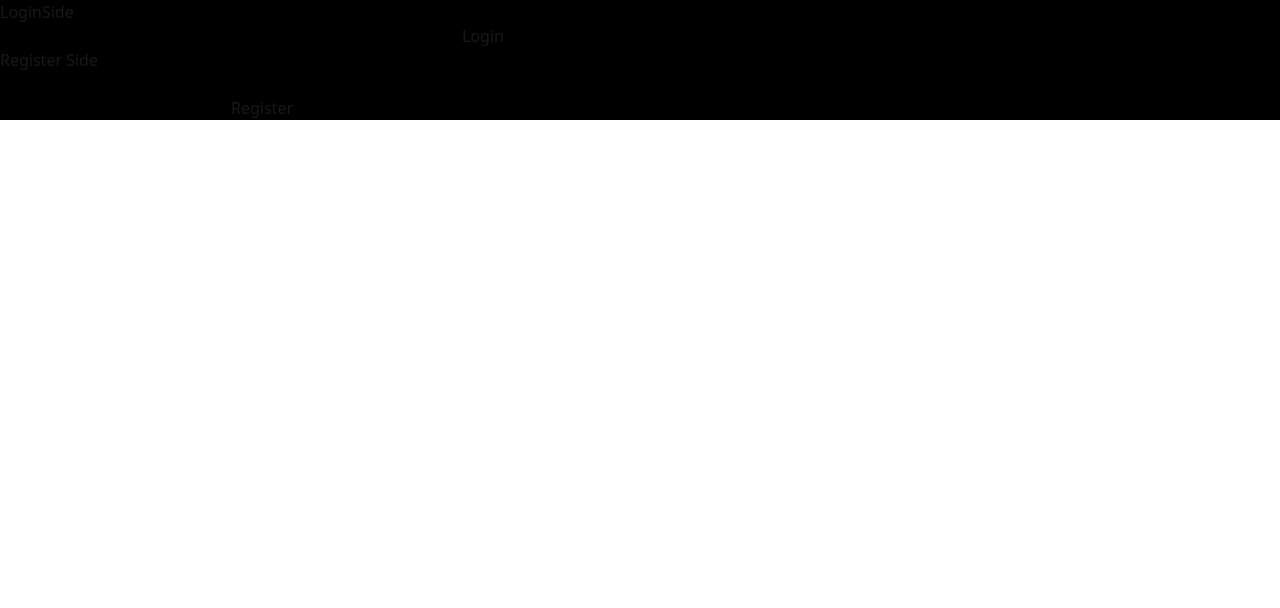
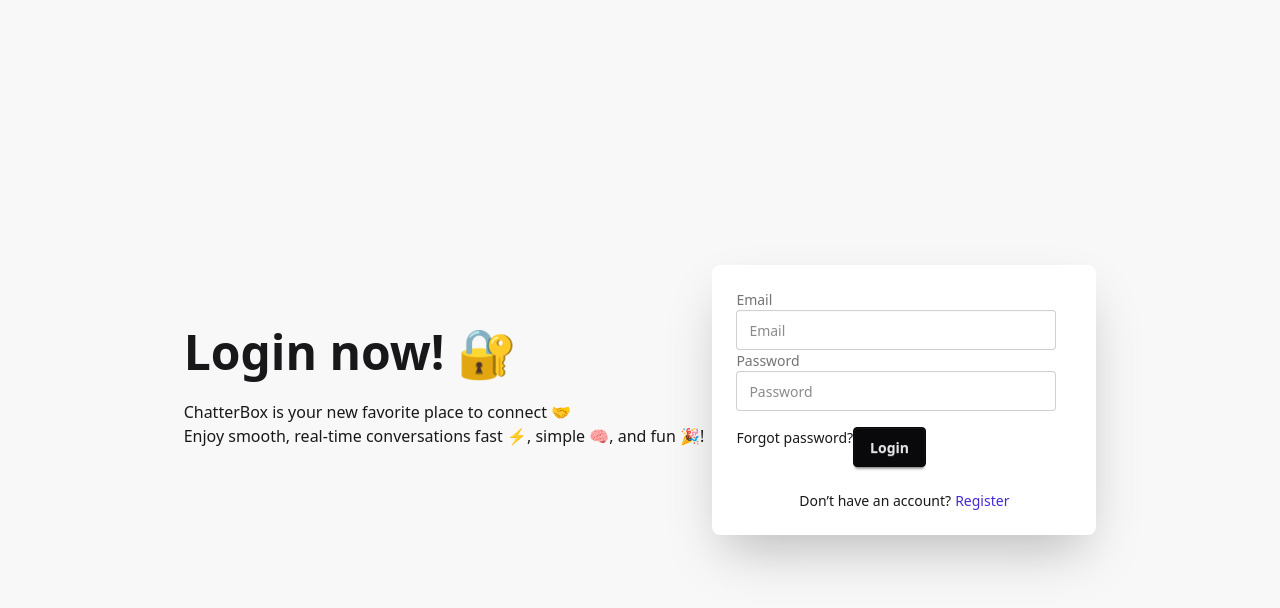
Before and after one commit to WaelAlturi/Chat, a React (Vite) app in the folder client/: page / in a window 1280 px wide. Shown: the top 608 px of the page. Built offline with nearby package versions, Linux system fonts and the light colour scheme; no server answers.

Commit message:
done with LoginRegister page

```diff
--- a/client/src/App.jsx
+++ b/client/src/App.jsx
@@ -1,10 +1,9 @@
 import Login from "./pages/LoginPage.jsx";
 import Home from "./pages/HomePage.jsx";
 import useAuth from "./Store/useAuth.js";
-import { BrowserRouter, Routes, Route, Navigate } from "react-router-dom";
+import { BrowserRouter, Routes, Route } from "react-router-dom";
 export default function App() {
   const { authUser } = useAuth();
-  debugger;
   return (
     <BrowserRouter>
       <Routes>
--- a/client/src/pages/LoginPage.jsx
+++ b/client/src/pages/LoginPage.jsx
@@ -9,6 +9,7 @@
     email: "",
     password: "",
   });
+  const [status, setStatus] = useState(true);
   const { login, register } = useAuth();
 
   const handleLogin = () => {
@@ -19,39 +20,102 @@
     register(data);
   };
   return (
-    <div className="bg-black h-full w-full justify-center items-center">
-      <div className="h-1/2 w-1/2">
-        <h1>LoginSide</h1>
+    <div className="hero bg-base-200 min-h-screen">
+      <div className="hero-content flex-col lg:flex-row relative w-full justify-center items-center">
+        <div
+          className={`flex flex-col lg:flex-row  gap-2 absolute justify-center items-center transition-opacity duration-700 ease-in-out ${
+            status ? "opacity-100" : "opacity-0"
+          }`}
+        >
+          <div className="text-center lg:text-left">
+            <h1 className="text-5xl font-bold">Login now! 🔐</h1>
+            <p className="py-6">
+              ChatterBox is your new favorite place to connect 🤝
+              <br />
+              Enjoy smooth, real-time conversations fast ⚡, simple 🧠, and fun
+              🎉!
+            </p>
+          </div>
+          <div className="card bg-base-100 w-full max-w-sm shadow-2xl">
+            <div className="card-body">
+              <fieldset className="form-control">
+                <label className="label">Email</label>
                 <input
-          className="text-white"
                   type="email"
-          onChange={(e) => setData({ ...data, email: e.target.value })}
+                  className="input input-bordered"
+                  placeholder="Email"
                 />
+                <label className="label">Password</label>
                 <input
-          className="text-white"
                   type="password"
-          onChange={(e) => setData({ ...data, password: e.target.value })}
+                  className="input input-bordered"
+                  placeholder="Password"
                 />
-        <button onClick={handleLogin}>Login</button>
+                <a className="text-sm text-right mt-2 link link-hover">
+                  Forgot password?
+                </a>
+                <button className="btn btn-neutral mt-4">Login</button>
+              </fieldset>
+              <p className="mt-4 text-sm text-center">
+                Don’t have an account?
+                <button
+                  onClick={() => setStatus(false)}
+                  className="ml-1 text-primary hover:underline"
+                >
+                  Register
+                </button>
+              </p>
             </div>
-      <div className="h-1/2 w-1/2">
-        <h1>Register Side</h1>
+          </div>
+        </div>
+        <div
+          className={`flex flex-col lg:flex-row absolute gap-2 justify-center items-center transition-opacity duration-700 ease-in-out ${
+            !status ? "opacity-100" : "opacity-0 pointer-events-none"
+          }`}
+        >
+          <div className="text-center lg:w-1/2 lg:text-left">
+            <h1 className="text-5xl font-bold">Join ChatterBox 📝</h1>
+            <p className="py-6">
+              Sign up to start chatting with friends in real time 💬
+              <br />
+              Simple, fast, and full of good vibes 🎉
+            </p>
+          </div>
+          <div className="card bg-base-100 w-full max-w-sm shadow-2xl">
+            <div className="card-body">
+              <fieldset className="form-control">
+                <label className="label">Username</label>
                 <input
-          className="text-white"
                   type="text"
-          onChange={(e) => setData({ ...data, username: e.target.value })}
+                  className="input input-bordered"
+                  placeholder="Username"
                 />
+                <label className="label">Email</label>
                 <input
-          className="text-white"
                   type="email"
-          onChange={(e) => setData({ ...data, email: e.target.value })}
+                  className="input input-bordered"
+                  placeholder="Email"
                 />
+                <label className="label">Password</label>
                 <input
-          className="text-white"
                   type="password"
-          onChange={(e) => setData({ ...data, password: e.target.value })}
+                  className="input input-bordered"
+                  placeholder="Password"
                 />
-        <button onClick={handleRegister}>Register</button>
+                <button className="btn btn-neutral mt-4">Register</button>
+              </fieldset>
+              <p className="mt-4 text-sm text-center">
+                Already have an account?
+                <button
+                  onClick={() => setStatus(true)}
+                  className="ml-1 text-primary hover:underline"
+                >
+                  Login
+                </button>
+              </p>
+            </div>
+          </div>
+        </div>
       </div>
     </div>
   );
```
Lines whose indentation alone changed are shown as unchanged.
